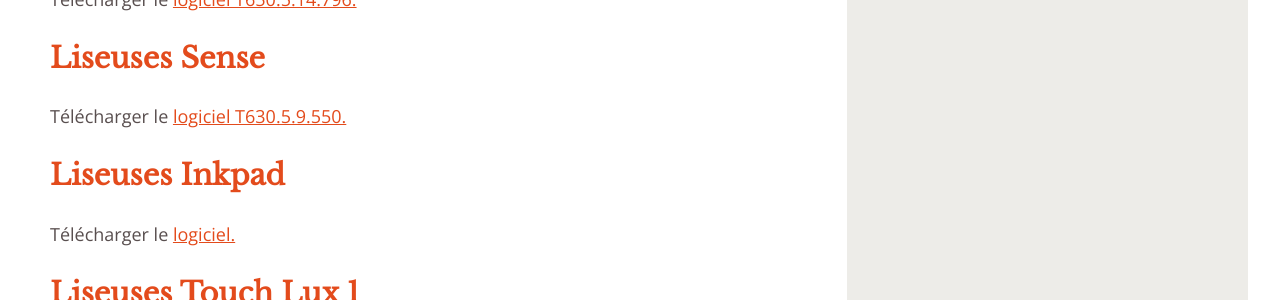
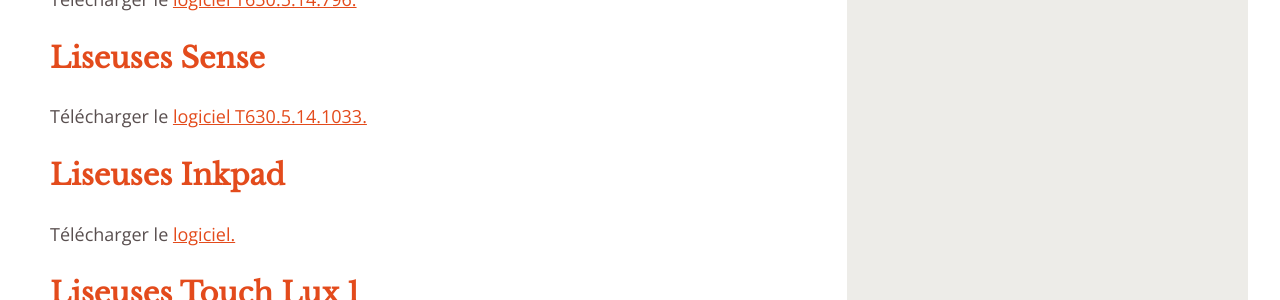
Before and after one commit to TEA-ebook/help-center, a Jekyll site: the page built from _pages/maj.md, in a window 1280 px wide and 900 px high, scrolled down 6735 px. Shown: the part 156-456 px from the top of the window. Built offline with Jekyll 4.4.1, drawn with Linux system fonts in a browser that asks for light colours.

Commit message:
MàJ Lien firmware Sense

```diff
--- a/_pages/maj.md
+++ b/_pages/maj.md
@@ -147,7 +147,7 @@
 Télécharger le [logiciel T650.5.14.796.](https://drive.google.com/file/d/0B7hvXLD2QLi1bWltSEV6Z0VjcUU)
 
 ### Liseuses Sense
-Télécharger le [logiciel T630.5.9.550.](https://drive.google.com/open?id=0B7hvXLD2QLi1RmNoQ1pYZ2pFb1U)
+Télécharger le [logiciel T630.5.14.1033.](https://drive.google.com/open?id=0B7hvXLD2QLi1R1hoMFlrbmpuUU0)
 
 ### Liseuses Inkpad
 Télécharger le [logiciel.](https://drive.google.com/open?id=0BzY6xTxUGQZna1NhM0oxb3puZ2c)
```
